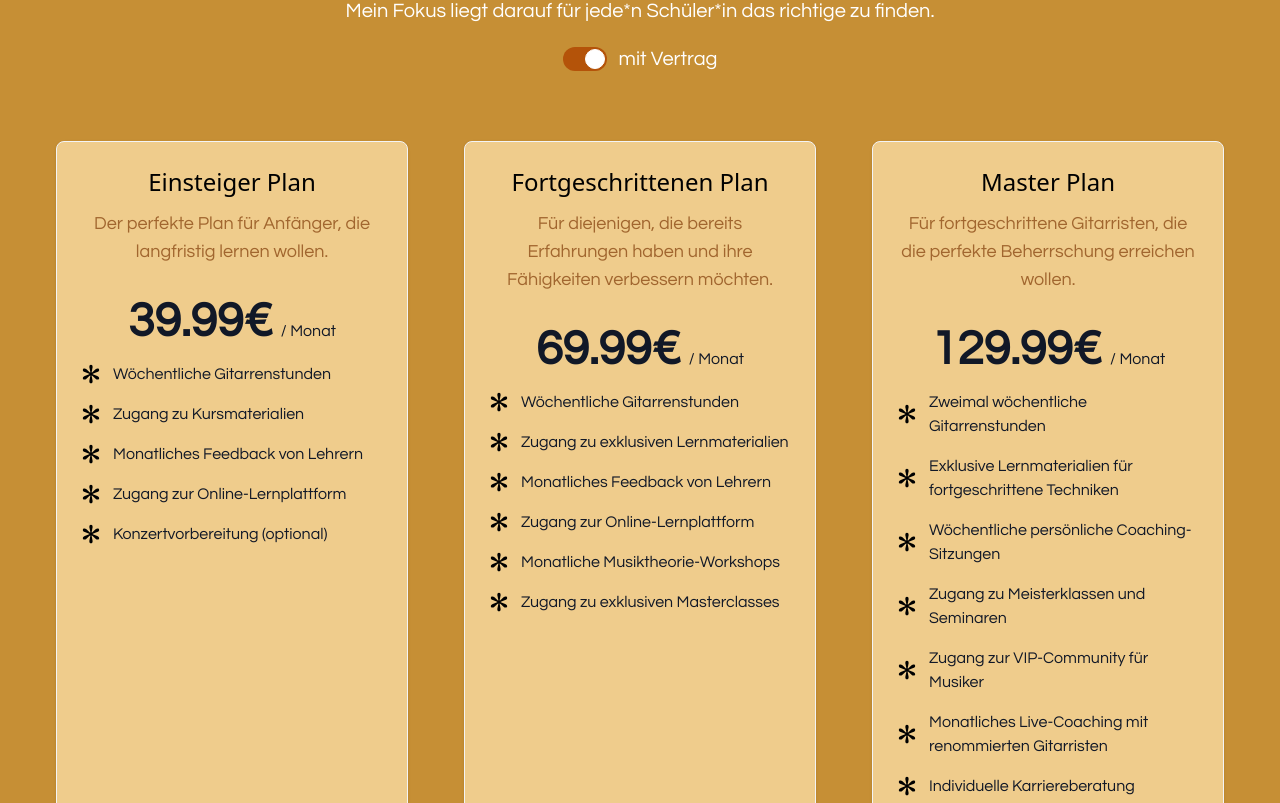
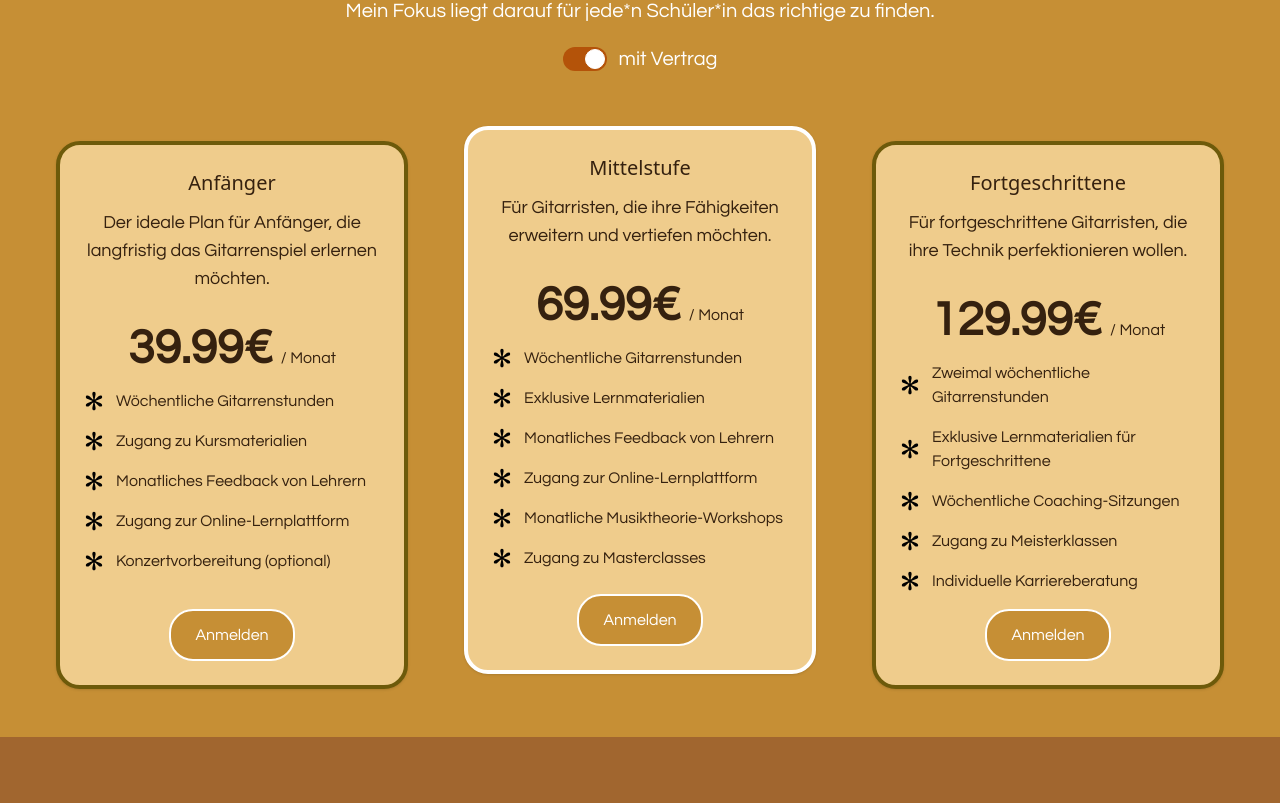
Before and after one commit to CharlotteMarotte/luca-guitar, a React (Vite) app: page / in a window 1280 px wide. Shown: the part 1877-2680 px from the top of the page. Built offline with nearby package versions, Linux system fonts and the light colour scheme; a web font is replaced by a local one.

Commit message:
added option to highlight a price card for enhanced visibility

```diff
--- a/src/assets/pricingPlans.js
+++ b/src/assets/pricingPlans.js
@@ -1,9 +1,9 @@
 export const pricingPlans = {
   withContract: [
     {
-      heading: "Einsteiger Plan",
+      heading: "Anfänger",
       description:
-        "Der perfekte Plan für Anfänger, die langfristig lernen wollen.",
+        "Der ideale Plan für Anfänger, die langfristig das Gitarrenspiel erlernen möchten.",
       price: "39.99€",
       priceUnit: "Monat",
       benefits: [
@@ -15,33 +15,32 @@ export const pricingPlans = {
       ],
     },
     {
-      heading: "Fortgeschrittenen Plan",
+      heading: "Mittelstufe",
       description:
-        "Für diejenigen, die bereits Erfahrungen haben und ihre Fähigkeiten verbessern möchten.",
+        "Für Gitarristen, die ihre Fähigkeiten erweitern und vertiefen möchten.",
       price: "69.99€",
       priceUnit: "Monat",
       benefits: [
         "Wöchentliche Gitarrenstunden",
-        "Zugang zu exklusiven Lernmaterialien",
+        "Exklusive Lernmaterialien",
         "Monatliches Feedback von Lehrern",
         "Zugang zur Online-Lernplattform",
         "Monatliche Musiktheorie-Workshops",
-        "Zugang zu exklusiven Masterclasses",
+        "Zugang zu Masterclasses",
       ],
+      isHighlighted: true,
     },
     {
-      heading: "Master Plan",
+      heading: "Fortgeschrittene",
       description:
-        "Für fortgeschrittene Gitarristen, die die perfekte Beherrschung erreichen wollen.",
+        "Für fortgeschrittene Gitarristen, die ihre Technik perfektionieren wollen.",
       price: "129.99€",
       priceUnit: "Monat",
       benefits: [
         "Zweimal wöchentliche Gitarrenstunden",
-        "Exklusive Lernmaterialien für fortgeschrittene Techniken",
-        "Wöchentliche persönliche Coaching-Sitzungen",
-        "Zugang zu Meisterklassen und Seminaren",
-        "Zugang zur VIP-Community für Musiker",
-        "Monatliches Live-Coaching mit renommierten Gitarristen",
+        "Exklusive Lernmaterialien für Fortgeschrittene",
+        "Wöchentliche Coaching-Sitzungen",
+        "Zugang zu Meisterklassen",
         "Individuelle Karriereberatung",
       ],
     },
@@ -50,11 +49,11 @@ export const pricingPlans = {
     {
       heading: "5er Karte",
       description:
-        "Ideal für Schüler*innen, die regelmäßig, aber nicht zu häufig lernen wollen. 5 Stunden Gitarrenunterricht nach Wahl.",
+        "Ideal für Schüler*innen, die flexibel und ohne langfristigen Vertrag lernen möchten.",
       price: "249.95€",
       priceUnit: "5 Stunden",
       benefits: [
-        "5 Einzelstunden Gitarrenunterricht (je 1 Stunde)",
+        "5 Einzelstunden Gitarrenunterricht",
         "Zugang zu grundlegenden Lernmaterialien",
         "Flexibilität bei der Stundenbuchung",
         "Kein langfristiger Vertrag",
@@ -65,16 +64,17 @@ export const pricingPlans = {
     {
       heading: "10er Karte",
       description:
-        "Die perfekte Lösung für flexibles Lernen ohne Vertrag. Hol dir 10 Einzelstunden Gitarrenunterricht nach Bedarf.",
+        "Die perfekte Wahl für Schüler*innen, die regelmäßig und ohne Vertrag lernen möchten.",
       price: "399.90€",
       priceUnit: "10 Stunden",
       benefits: [
-        "10 Einzelstunden Gitarrenunterricht (je 1 Stunde)",
+        "10 Einzelstunden Gitarrenunterricht",
         "Zugang zu grundlegenden Lernmaterialien",
         "Flexibilität bei der Stundenbuchung",
         "Kein langfristiger Vertrag",
+        "Option ein Thema zu vertiefen",
         "Zugang zur Online-Lernplattform",
-        "Individuelle Anpassung der Stunden auf dein Lernziel",
+        "Individuelle Anpassung der Stunden",
       ],
     },
   ],
--- a/src/components/PricingCard.jsx
+++ b/src/components/PricingCard.jsx
@@ -9,15 +9,18 @@ const PricingCard = ({ pricingPlan }) => {
   return (
     <div className='p-4 max-w-sm'>
       <div
-        className='flex flex-col p-6 mx-auto  text-center text-gray-900 bg-sand rounded-lg border border-gray-100 shadow
- h-full'
+        className={
+          pricingPlan.isHighlighted
+            ? 'flex flex-col p-6 mx-auto text-center text-sambuca bg-sand rounded-3xl border-4 border-white shadow h-full sm:transform sm:translate-y-[-15px] sm:z-10'
+            : 'flex flex-col p-6 mx-auto text-center text-sambuca bg-sand rounded-3xl border-4 border-spicyMustard shadow h-full'
+        }
       >
         <div className='flex items-center justify-center mb-3'>
-          <h2 className='text-black text-2xl font-heading'>{pricingPlan.heading}</h2>
+          <h2 className='text-sambuca text-xl font-heading'>{pricingPlan.heading}</h2>
         </div>
 
         <div className='flex flex-col justify-between flex-grow'>
-          <p className='font-body sm:text-lg text-paarl mb-4'>{pricingPlan.description}</p>
+          <p className='font-body sm:text-lg text-sambuca mb-4'>{pricingPlan.description}</p>
 
           <div className='flex justify-center items-baseline my-4'>
             <span className='mr-2 text-5xl font-body font-extrabold'>{pricingPlan.price}</span>
@@ -31,7 +34,7 @@ const PricingCard = ({ pricingPlan }) => {
           </div>
 
           <div className='inline-flex items-center pt-4 justify-center'>
-            <PrimaryButton>Anmelden</PrimaryButton>
+            <PrimaryButton className='border-0'>Anmelden</PrimaryButton> {/* Remove border for the button */}
           </div>
         </div>
       </div>
--- a/tailwind.config.js
+++ b/tailwind.config.js
@@ -14,6 +14,8 @@ export default {
         paarl: "#A1662F",
         copper: "#C68F35",
         sand: "#EFCC8C",
+        spicyMustard: "#6D5A0A",
+        sambuca: "#35210f",
       },
     },
   },
```
